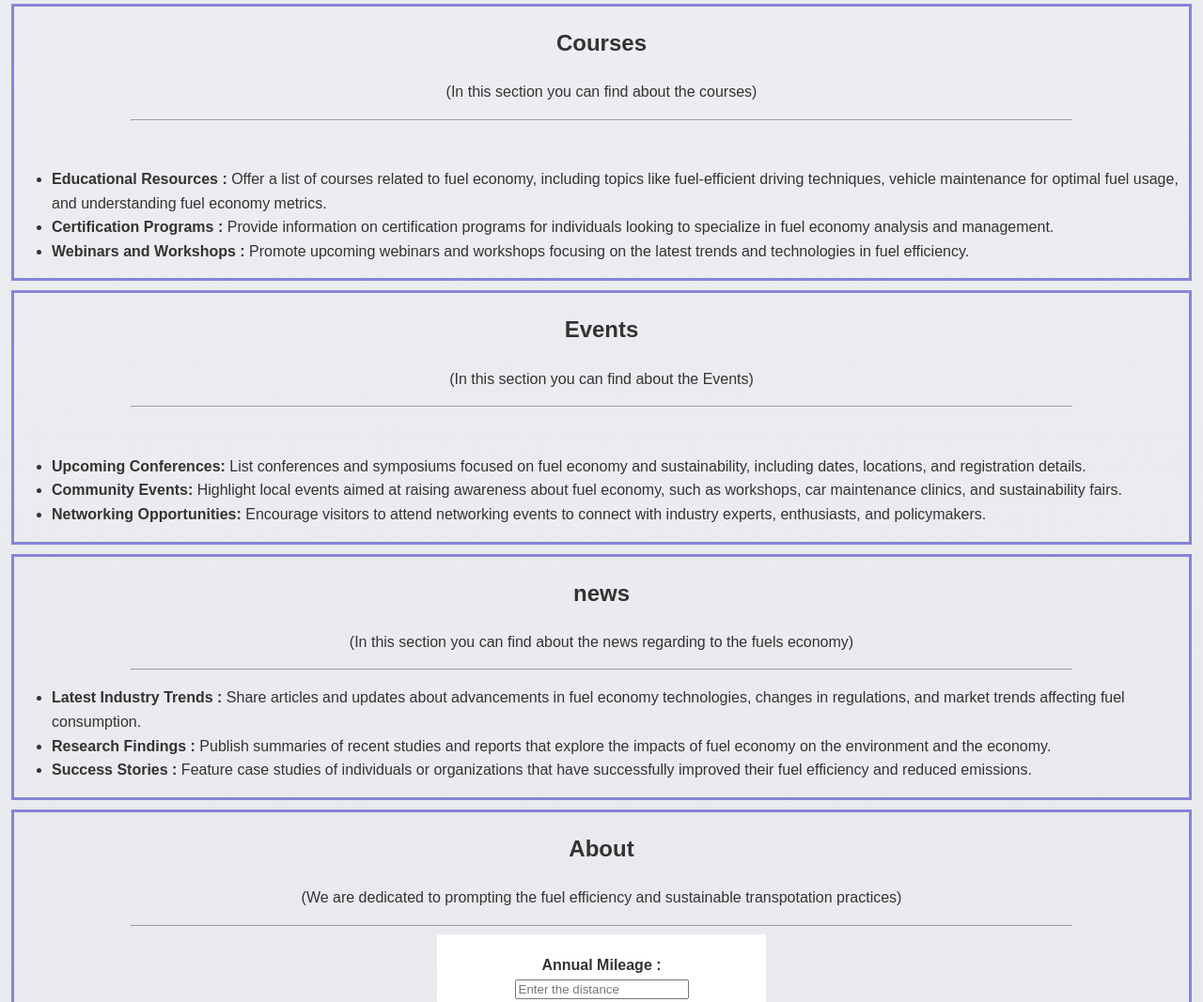
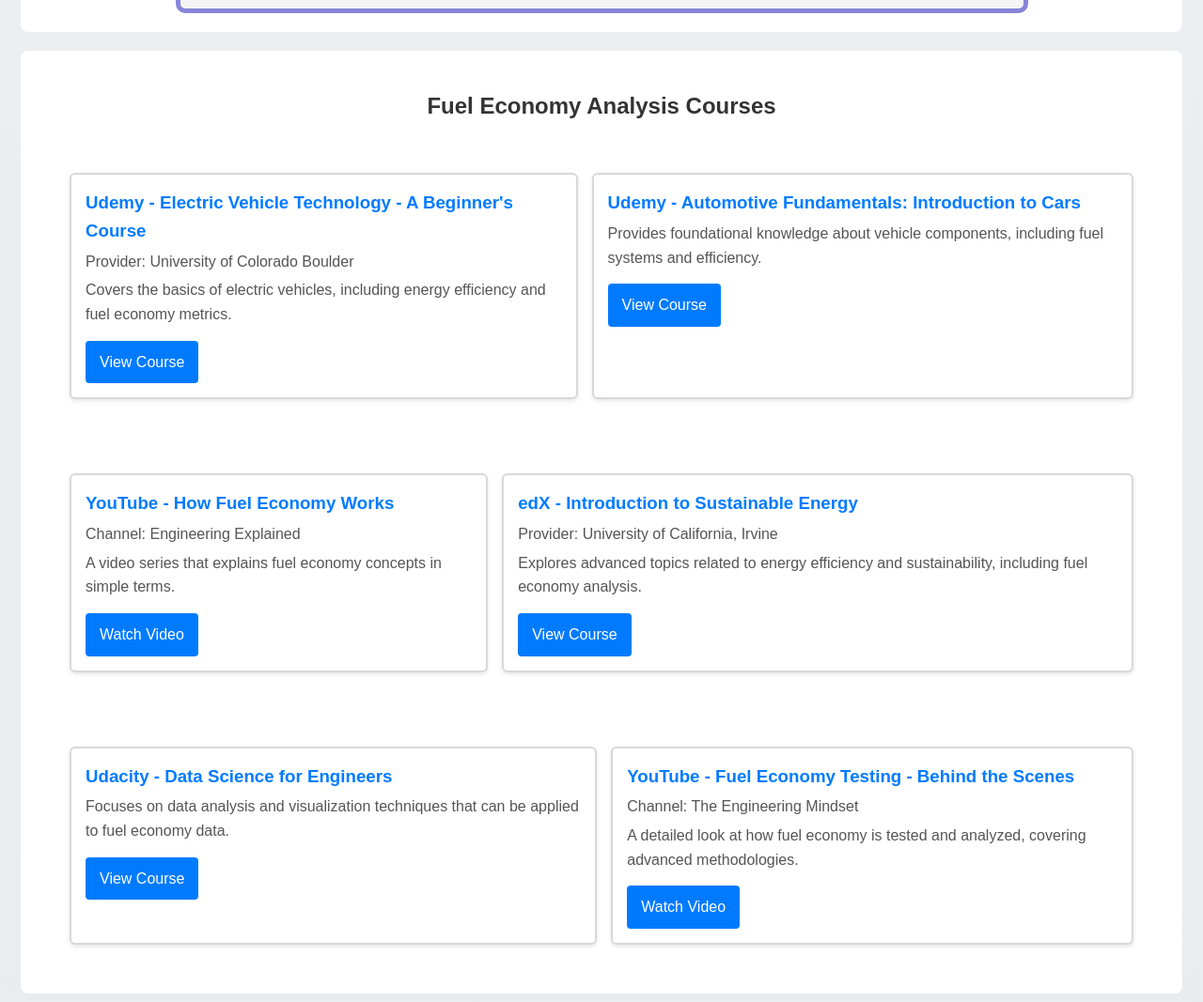
Before and after one commit to Varshith-Bajjuru/System-Thinking-Project, a website: page public/index1.html in a window 1280 px wide. Shown: the part 1436-2503 px from the top of the page at 94% size. Drawn offline with Linux system fonts and the light colour scheme.

Commit message:
Added the updated file of html and css

```diff
--- a/public/index1.html
+++ b/public/index1.html
@@ -20,7 +20,7 @@
             <a class="nav-link" href="#courses"><strong>Courses</strong></a>
           </li>
           <li class="nav-item">
-            <a class="nav-link" href="#events"><strong>Events</strong></a>
+            <a class="nav-link" href="#FAQs"><strong>FAQs</strong></a>
           </li>
           <li class="nav-item">
             <a class="nav-link" href="#news"><strong>News </strong></a>
@@ -28,14 +28,18 @@
           <li class="nav-item">
             <a class="nav-link" href="#about"><strong>About</strong></a>
           </li>
+          <li class="nav-item">
+            <a class="nav-link" href="login.html"><strong>Login/Signup</strong></a>
+          </li>
         </ul>
       </nav>
     </div>
 
     <div>
       <section class="Section" id="home" class="slide">
-                 Home
+        <!-- <h1 style="text-align: center;">Home</h1> -->
         <div class="section-1-div">
+
           <h1 style="font-size: 50px;">
             Fuel
             <br>
@@ -216,57 +220,120 @@
           </div>
         </div>
       </section>
-      <section class="Section" id="courses">
-        <div class="section-container">
-          <h2>Courses</h2>
-          <p>(In this section you can find about the courses)</p><hr class="section-line">
+
+
+        <section class="section" id="fuel-economy-courses">
+          <h2>Fuel Economy Analysis Courses</h2>
+    <div class="course-list">
+        <div class="course-list container">
+              <div class="course">
+                <h3>Udemy - Electric Vehicle Technology - A Beginner's Course</h3>
+                <p>Provider: University of Colorado Boulder</p>
+                <p>Covers the basics of electric vehicles, including energy efficiency and fuel economy metrics.</p>
+                <a href="https://www.udemy.com/share/103TmG/" target="_blank">View Course</a>
+             </div>
+             <div class="course">
+                <h3>Udemy - Automotive Fundamentals: Introduction to Cars</h3>
+                <p>Provides foundational knowledge about vehicle components, including fuel systems and efficiency.</p>
+                <a href="https://www.udemy.com/share/104PVG/" target="_blank">View Course</a>
+             </div>
+        </div>
+        <div class="course-list container">
+              <div class="course">
+                <h3>YouTube - How Fuel Economy Works</h3>
+                <p>Channel: Engineering Explained</p>
+                <p>A video series that explains fuel economy concepts in simple terms.</p>
+                <a href="https://www.youtube.com/watch?v=2hU4cuWz9d0" target="_blank">Watch Video</a>
+              </div>
+             <div class="course">
+                <h3>edX - Introduction to Sustainable Energy</h3>
+                <p>Provider: University of California, Irvine</p>
+                <p>Explores advanced topics related to energy efficiency and sustainability, including fuel economy analysis.</p>
+                <a href="https://www.edx.org/course/introduction-to-sustainable-energy" target="_blank">View Course</a>
+             </div>
+        </div>
+        <div  class="course-list container">
+              <div class="course">
+                <h3>Udacity - Data Science for Engineers</h3>
+                <p>Focuses on data analysis and visualization techniques that can be applied to fuel economy data.</p>
+                <a href="https://www.udacity.com/course/data-science-for-engineers--nd025" target="_blank">View Course</a>
+             </div>
+            <div class="course">
+                <h3>YouTube - Fuel Economy Testing - Behind the Scenes</h3>
+                <p>Channel: The Engineering Mindset</p>
+                <p>A detailed look at how fuel economy is tested and analyzed, covering advanced methodologies.</p>
+                <a href="https://www.youtube.com/watch?v=WBR2KAYqXio" target="_blank">Watch Video</a>
+            </div>
         </div>
 
-        <br />
-        <ul>
-          <li>
-            <strong>Educational Resources : </strong> Offer a list of courses
-            related to fuel economy, including topics like fuel-efficient
-            driving techniques, vehicle maintenance for optimal fuel usage, and
-            understanding fuel economy metrics.
-          </li>
-          <li>
-            <strong> Certification Programs : </strong> Provide information on
-            certification programs for individuals looking to specialize in fuel
-            economy analysis and management.
-          </li>
-          <li>
-            <strong>Webinars and Workshops : </strong> Promote upcoming webinars
-            and workshops focusing on the latest trends and technologies in fuel
-            efficiency.
-          </li>
-        </ul>
-      </section>
-      <section class="Section" id="events">
+    </div>
+       </section>
+      <section class="Section" id="FAQs">
         <div class="section-container">
-          <h2>Events</h2>
+          <h2>FAQs</h2>
           <p>(In this section you can find about the Events)</p><hr class="section-line">
         </div>
 
         <br />
+<div class="FAQs-section">
+    <div >
+      <div class="FAQs-section-container">
+          <ul>
+           <li> What is fuel economy and why is it important?</li>
+          </ul>
+       </div>
+      <div class="FAQs-section-container">
+      <ul>
+        <li>How is fuel economy calculated?</li>
+      </ul>
+
+     </div>
+     <div class="FAQs-section-container">
         <ul>
-          <li>
-            <strong> Upcoming Conferences:</strong> List conferences and
-            symposiums focused on fuel economy and sustainability, including
-            dates, locations, and registration details.
-          </li>
-          <li>
-            <strong>Community Events:</strong> Highlight local events aimed at
-            raising awareness about fuel economy, such as workshops, car
-            maintenance clinics, and sustainability fairs.
-          </li>
-          <li>
-            <strong>Networking Opportunities:</strong> Encourage visitors to
-            attend networking events to connect with industry experts,
-            enthusiasts, and policymakers.
-          </li>
+          <li>What factors affect a vehicle’s fuel economy?</li>
         </ul>
+     </div>
+     <div class="FAQs-section-container">
+        <ul>
+          <li>How can I improve my vehicle’s fuel economy?</li>
+        </ul>
+     </div>
+     <div class="FAQs-section-container">
+      <ul>
+        <li>How do hybrid and electric vehicles improve fuel economy?</li>
+      </ul>
+     </div>
+   </div>
+   <div>
+        <div  class="FAQs-section-container">
+          <ul>
+            <li>What is the EPA’s role in fuel economy ratings?</li>
+          </ul>
+         </div>
+         <div class="FAQs-section-container">
+          <ul>
+            <li>Does the type of fuel I use affect fuel economy?</li>
+          </ul>
+         </div>
+         <div class="FAQs-section-container">
+          <ul>
+            <li>What is the difference between fuel economy and fuel efficiency?</li>
+          </ul>
+         </div>
+         <div class="FAQs-section-container">
+          <ul>
+            <li>What is the difference between conventional gasoline vehicles and fuel-efficient models?</li>
+          </ul>
+         </div>
+         <div class="FAQs-section-container">
+          <ul>
+            <li>Are fuel economy estimates accurate for real-world driving?</li>
+          </ul>
+         </div>
+   </div>
+</div>
       </section>
+
       <section class="Section" id="news">
         <div class="section-container">
           <h2>news</h2>
--- a/public/style1.css
+++ b/public/style1.css
@@ -22,7 +22,8 @@
   display: flex;
   justify-content: space-between;
   margin: 15px;
-  border: 3px solid var(--primary-color);
+  /* border: 3px solid var(--primary-color); */
+  background-color: var(--card-background);
 }
 .nav-bar-logo {
   font-size: larger;
@@ -57,8 +58,11 @@
   padding: 2rem;
 }
 .Section {
-  border: 3px solid var(--primary-color);
-  margin: 10px;
+  background-color: var(--card-background);
+  padding: 20px;
+  border-radius: 8px;
+  /* border: solid 4px var(--primary-color); */
+  margin: 20px;
 }
 .section-1-div {
   display: flex;
@@ -140,13 +144,14 @@
 .slides {
   display: flex;
   transition: transform 0.5s ease-in-out;
+  height: 300px;
 }
 .slide {
   min-width: 100%;
   padding: 20px;
   box-sizing: border-box;
-  padding: 20px;
-
+  padding: 40px;
+  height: 250px;
   text-align: center;
 }
 .slider-controls {
@@ -180,10 +185,94 @@
   width: 30%;
   margin: 30px;
 }
+
 .section-line {
   width: 80%;
 }
 
+/* courses*/
+#fuel-economy-courses {
+  background-color: var(--card-background);
+  padding: 20px;
+  border-radius: 8px;
+  /* border: solid 4px var(--primary-color); */
+  margin: 20px;
+}
+
+#fuel-economy-courses h2 {
+  text-align: center;
+  color: #333;
+}
+
+.course-list {
+  display: flex;
+  flex-direction: column;
+  gap: 15px;
+}
+.course {
+  background-color: #fff;
+  border: 2px solid #dbd7d7;
+  border-radius: 6px;
+  padding: 15px;
+  box-shadow: 0 2px 4px rgba(0, 0, 0, 0.1);
+}
+
+.course h3 {
+  margin: 0;
+  color: #007bff;
+}
+
+.course p {
+  margin: 5px 0;
+  color: #555;
+}
+
+.course a {
+  display: inline-block;
+  margin-top: 10px;
+  text-decoration: none;
+  background-color: #007bff;
+  color: white;
+  padding: 10px 15px;
+  border-radius: 4px;
+}
+.course:hover {
+  transform: scale(1.03);
+  box-shadow: 0 4px 8px rgba(0, 0, 0, 0.2);
+}
+.course a:hover {
+  background-color: #0056b3;
+}
+
+.course-list .container {
+  display: flex;
+  flex-direction: row;
+}
+/*  end -course section*/
+
+/*  FAQs section */
+.FAQs-section {
+  display: flex;
+  flex-direction: row;
+  justify-content: space-between;
+}
+ul.course-list {
+  list-style: none;
+  padding-left: 0;
+}
+ul.course-list li::before {
+  content: '+';
+  font-weight: bold;
+  color: var(--primary-color);
+  margin-right: 8px;
+}
+.FAQs-section-container {
+  margin: 10px;
+  background-color: rgb(233, 230, 230);
+  border-radius: 8px;
+}
+
+/* end -FAQs section */
 .card {
   background-color: var(--card-background);
   border-radius: 8px;
```
